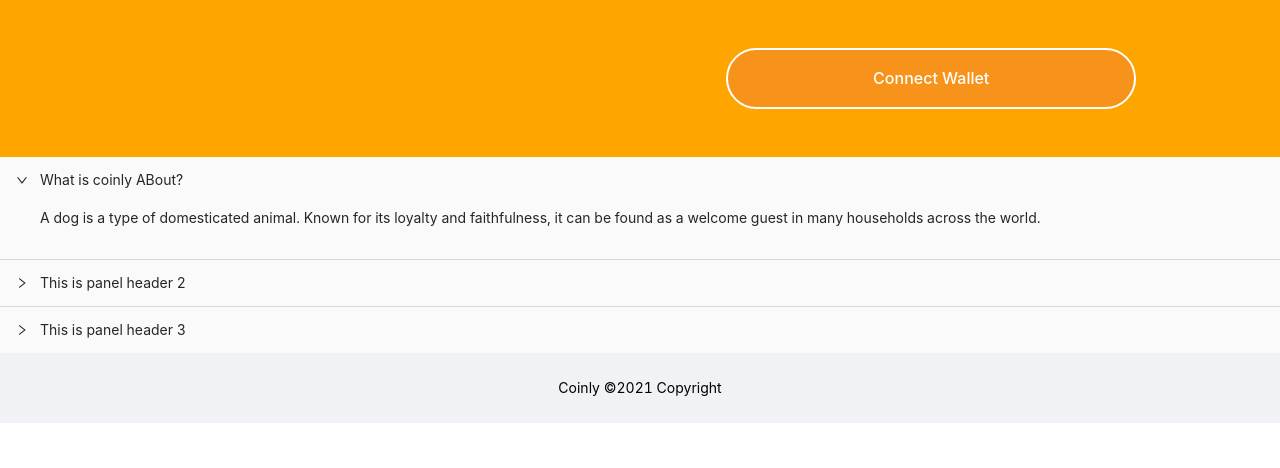
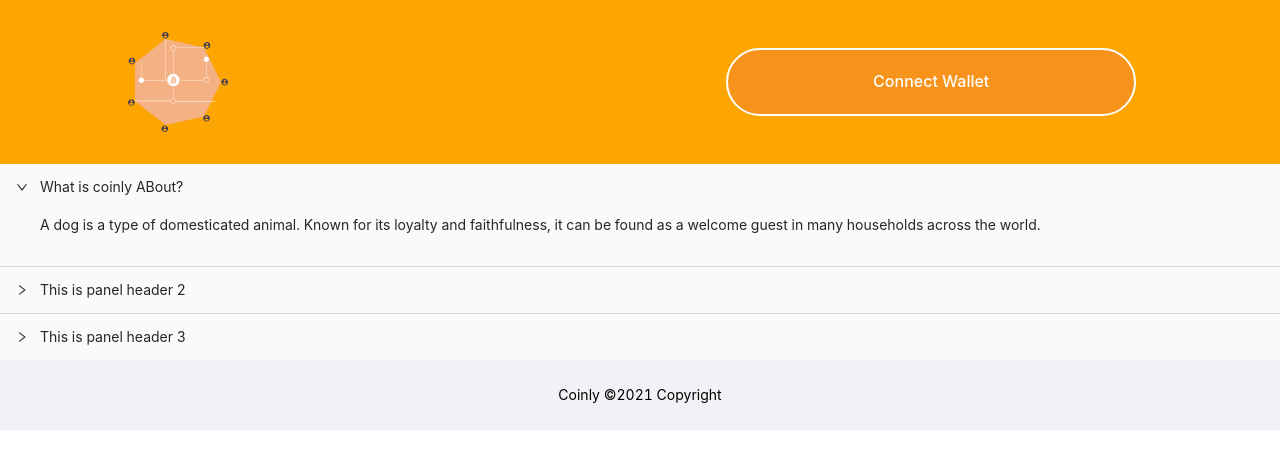
Before and after one commit to pnoken/coinly, a React (Create React App) app: page /faqs in a window 1280 px wide. Shown: the top 468 px of the page. Built offline with nearby package versions, Linux system fonts and the light colour scheme.

Commit message:
added logo

```diff
--- a/src/components/Layout.jsx
+++ b/src/components/Layout.jsx
@@ -5,6 +5,7 @@ import { Nav, NavSection } from "./Styled/Nav.styled";
 import { useContext } from "react";
 import { TxnContext } from "../context/TxnContext";
 import { Button } from "./Styled/Button.styled";
+import coinlylogo from "../images/coinly_logo.svg";
 
 const { Footer } = Layout;
 
@@ -32,7 +33,9 @@ const LayoutComponent = (props) => {
     <Layout className="layout">
       <Nav>
         <NavSection>
-          <div className="logo" />
+          <div className="logo">
+            <img src={coinlylogo} alt="Coinly logo" />
+          </div>
           <Menu
             style={{ textAlign: "center", backgroundColor: "orange" }}
             theme="dark"
--- a/src/components/Styled/Nav.styled.jsx
+++ b/src/components/Styled/Nav.styled.jsx
@@ -8,7 +8,11 @@ export const NavSection = styled.section`
   margin: 2rem auto;
   width: 80%;
   display: flex;
-  justify-content: flex-end;
+  justify-content: space-between;
+
+  & > div > img {
+    width: 100px;
+  }
 
   & > button {
     border-radius: 50px;
```
Also changed, not shown: src/images/coinly_logo.svg (added).
